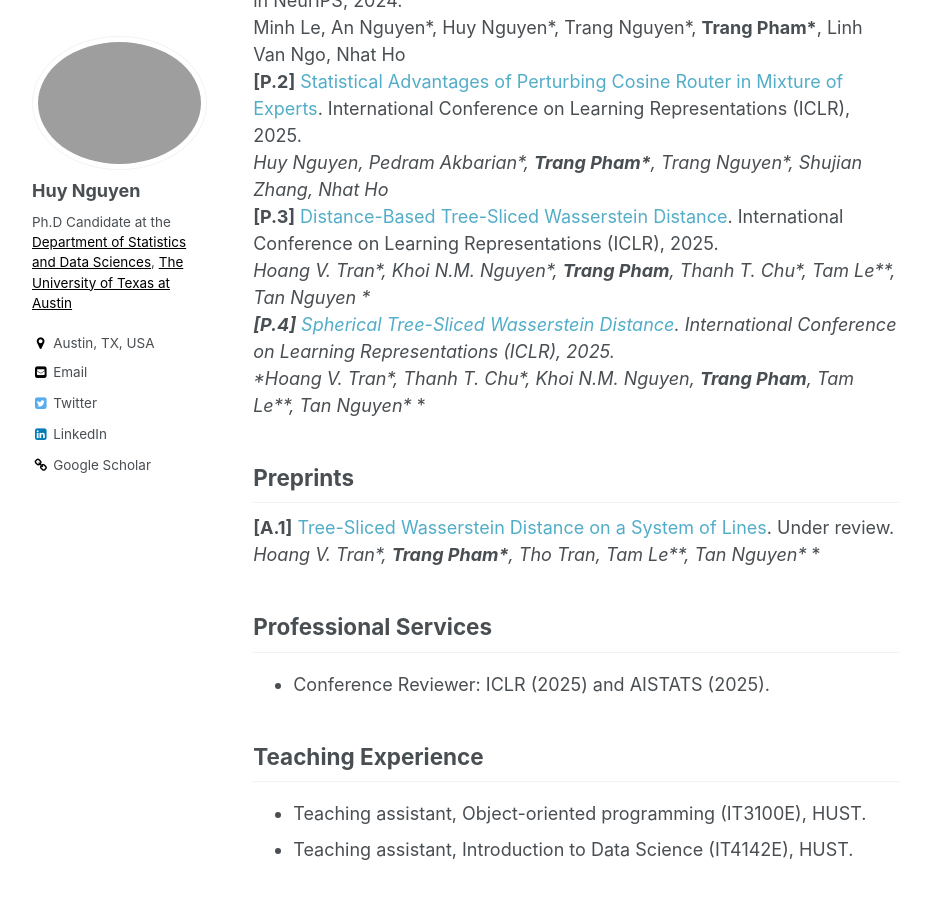
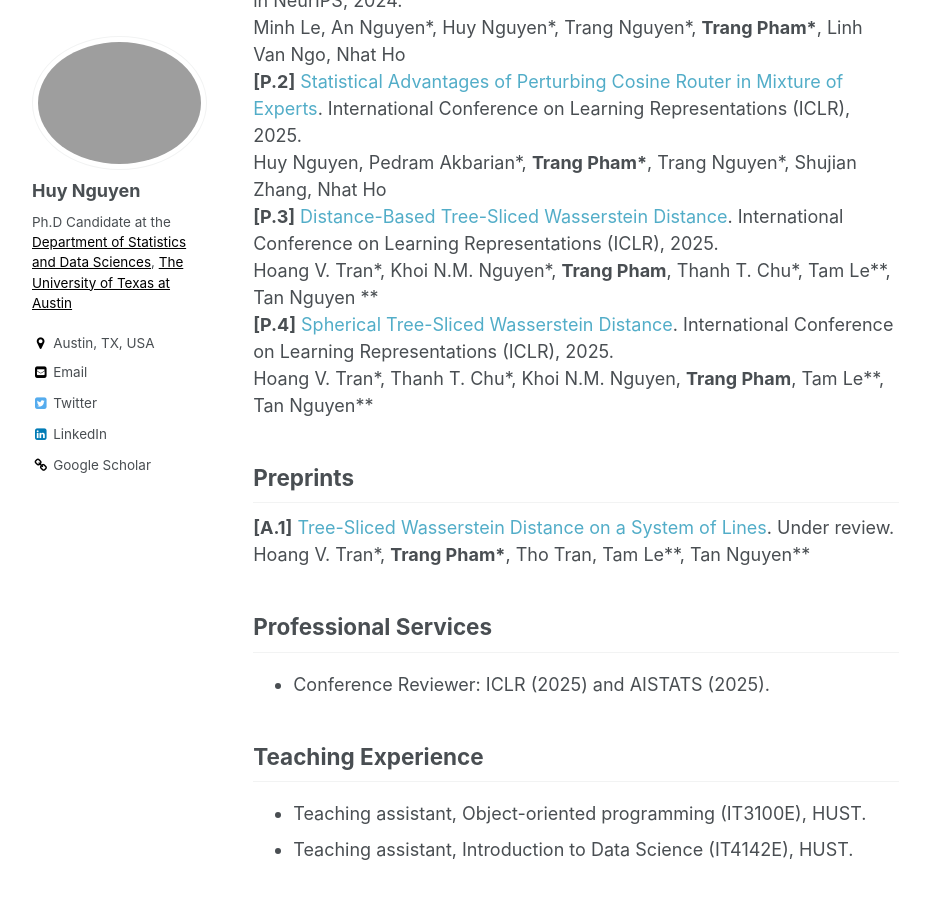
Before and after one commit to snowwhite2011/huyentrang0811.github.io, a Jekyll site: the page built from _pages/about.md, in a window 1280 px wide and 900 px high, scrolled down 1005 px. Shown: the whole window, without its empty margins (86-1013 px from the left). Built offline with Jekyll 4.4.1, drawn with Linux system fonts in a browser that asks for light colours.

```diff
--- a/_pages/about.md
+++ b/_pages/about.md
@@ -23,15 +23,15 @@ My recent research focuses on advancing the theoretical foundations and practica
 **[P.1]** [Mixture of Experts Meets Prompt-Based Continual Learning](https://arxiv.org/abs/2405.14124). Advances in NeurIPS, 2024. <br/>
 Minh Le, An Nguyen\*, Huy Nguyen\*, Trang Nguyen\*, __Trang Pham\*__, Linh Van Ngo, Nhat Ho<br/>
 **[P.2]** [Statistical Advantages of Perturbing Cosine Router in Mixture of Experts](https://arxiv.org/abs/2405.14131). International Conference on Learning Representations (ICLR), 2025. <br/>
-*Huy Nguyen, Pedram Akbarian\*, __Trang Pham\*__, Trang Nguyen\*, Shujian Zhang, Nhat Ho*<br/>
+Huy Nguyen, Pedram Akbarian\*, __Trang Pham\*__, Trang Nguyen\*, Shujian Zhang, Nhat Ho<br/>
 **[P.3]** [Distance-Based Tree-Sliced Wasserstein Distance](https://openreview.net/forum?id=OiQttMHwce). International Conference on Learning Representations (ICLR), 2025. <br/>
-*Hoang V. Tran\*, Khoi N.M. Nguyen\*, __Trang Pham__, Thanh T. Chu\*, Tam Le\*\*, Tan Nguyen \** *<br/>
+Hoang V. Tran\*, Khoi N.M. Nguyen\*, __Trang Pham__, Thanh T. Chu\*, Tam Le\*\*, Tan Nguyen \** <br/>
 **[P.4]** [Spherical Tree-Sliced Wasserstein Distance](https://openreview.net/forum?id=OiQttMHwce). International Conference on Learning Representations (ICLR), 2025. <br/>
-*Hoang V. Tran\*, Thanh T. Chu\*, Khoi N.M. Nguyen, __Trang Pham__, Tam Le\*\*, Tan Nguyen\** *<br/>
+Hoang V. Tran\*, Thanh T. Chu\*, Khoi N.M. Nguyen, __Trang Pham__, Tam Le\*\*, Tan Nguyen\** <br/>
 
 ## Preprints
 **[A.1]** [Tree-Sliced Wasserstein Distance on a System of Lines](https://arxiv.org/abs/2406.13725). Under review. <br/>
-*Hoang V. Tran\*, __Trang Pham\*__, Tho Tran, Tam Le\*\*, Tan Nguyen\** *<br/>
+Hoang V. Tran\*, __Trang Pham\*__, Tho Tran, Tam Le\*\*, Tan Nguyen\** <br/>
 
 ## Professional Services
 - Conference Reviewer: ICLR (2025) and AISTATS (2025).
```
